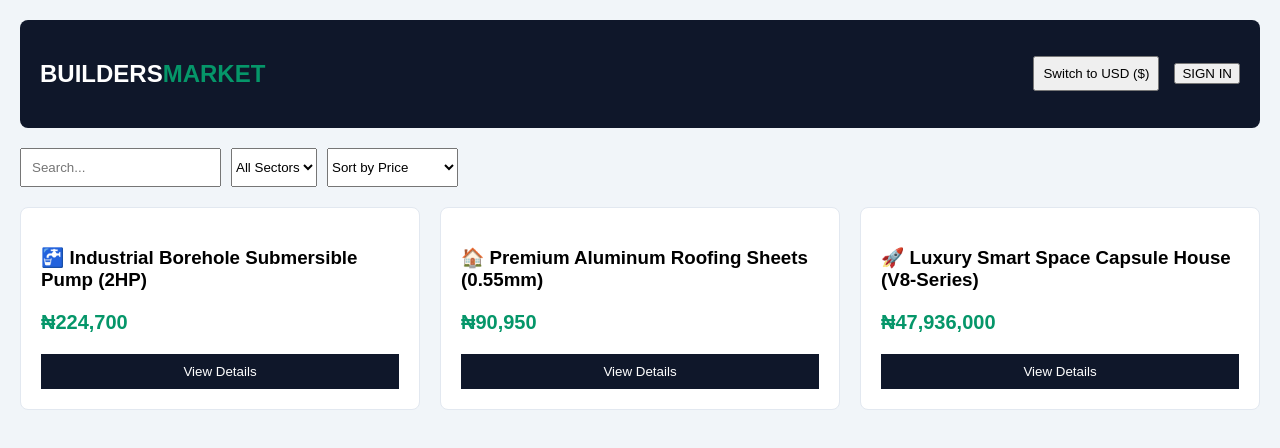
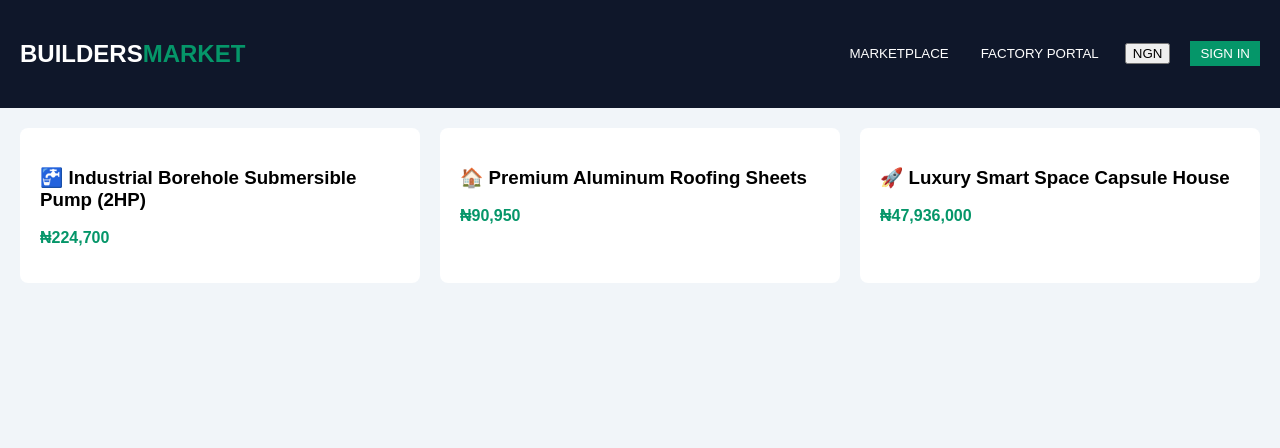
Before and after one commit to francisjolaoso1-dev/buildersmarket-v2, a Next.js app: page / in a window 1280 px wide. Shown: the top 448 px of the page. Built offline with nearby package versions, Linux system fonts and the light colour scheme.

Commit message:
Update page.js

```diff
--- a/src/app/page.js
+++ b/src/app/page.js
@@ -1,90 +1,70 @@
 'use client';
 import { useState } from 'react';
 
-// 1. DATA (Restored with all price fields)
 const INITIAL_PRODUCTS = [
-  { id: 1, name: 'Industrial Borehole Submersible Pump (2HP)', category: 'Plumbing', ngn: '₦210,000', usd: '$131.00', dutyNgn: '₦14,700', dutyUsd: '$9.17', totalNgn: '₦224,700', totalUsd: '$140.17', origin: 'Guangdong Shipping Depot', type: 'CHINA IMPORTED', icon: ' 🚰 ' },
-  { id: 2, name: 'Premium Aluminum Roofing Sheets (0.55mm)', category: 'Aluminum', ngn: '₦85,000', usd: '$53.00', dutyNgn: '₦5,950', dutyUsd: '$3.71', totalNgn: '₦90,950', totalUsd: '$56.71', origin: 'Abuja Central Warehouse', type: 'LOCAL DISTRIBUTOR', icon: ' 🏠 ' },
-  { id: 3, name: 'Luxury Smart Space Capsule House (V8-Series)', category: 'Prefab Structural', ngn: '₦44,800,000', usd: '$28,000.00', dutyNgn: '₦3,136,000', dutyUsd: '$1,960.00', totalNgn: '₦47,936,000', totalUsd: '$29,960.00', origin: 'Foshan Prefab Industry Zone', type: 'CHINA IMPORTED', icon: ' 🚀 ' }
+  { id: 1, name: 'Industrial Borehole Submersible Pump (2HP)', category: 'Plumbing', ngn: '₦210,000', usd: '$131.00', totalNgn: '₦224,700', totalUsd: '$140.17', origin: 'Guangdong', icon: ' 🚰 ' },
+  { id: 2, name: 'Premium Aluminum Roofing Sheets', category: 'Aluminum', ngn: '₦85,000', usd: '$53.00', totalNgn: '₦90,950', totalUsd: '$56.71', origin: 'Abuja', icon: ' 🏠 ' },
+  { id: 3, name: 'Luxury Smart Space Capsule House', category: 'Prefab Structural', ngn: '₦44,800,000', usd: '$28,000.00', totalNgn: '₦47,936,000', totalUsd: '$29,960.00', origin: 'Foshan', icon: ' 🚀 ' }
 ];
 
 export default function Home() {
-  // 2. STATE MANAGEMENT
-  const [searchTerm, setSearchTerm] = useState('');
+  const [activeTab, setActiveTab] = useState('market');
   const [viewMode, setViewMode] = useState('NGN');
-  const [selectedCategory, setSelectedCategory] = useState('All');
-  const [sortOrder, setSortOrder] = useState('default');
-  const [showModal, setShowModal] = useState(false);
-  const [modalItem, setModalItem] = useState(null);
   const [currentUser, setCurrentUser] = useState(null);
+  const [showAuthModal, setShowAuthModal] = useState(false);
+  const [authEmail, setAuthEmail] = useState('');
 
-  // 3. LOGIC (Filtering & Currency-Aware Sorting)
-  const filtered = INITIAL_PRODUCTS.filter(p =>
-    (p.name.toLowerCase().includes(searchTerm.toLowerCase())) &&
-    (selectedCategory === 'All' || p.category === selectedCategory)
-  );
-
-  const display = [...filtered].sort((a, b) => {
-    const priceKey = viewMode === 'NGN' ? 'totalNgn' : 'totalUsd';
-    const vA = parseFloat(a[priceKey].replace(/[₦,$]/g, '').replace(/,/g, ''));
-    const vB = parseFloat(b[priceKey].replace(/[₦,$]/g, '').replace(/,/g, ''));
-    return sortOrder === 'low' ? vA - vB : sortOrder === 'high' ? vB - vA : 0;
-  });
+  const handleSignIn = (e) => {
+    e.preventDefault();
+    setCurrentUser({ name: authEmail.split('@')[0] });
+    setShowAuthModal(false);
+  };
 
   return (
-    <div style={{ fontFamily: 'sans-serif', backgroundColor: '#f1f5f9', minHeight: '100vh', padding: '20px' }}>
+    <div style={{ fontFamily: 'sans-serif', background: '#f1f5f9', minHeight: '100vh' }}>
       {/* HEADER */}
-      <header style={{ background: '#0f172a', color: '#fff', padding: '20px', display: 'flex', justifyContent: 'space-between', borderRadius: '8px', marginBottom: '20px' }}>
+      <header style={{ background: '#0f172a', color: '#fff', padding: '20px', display: 'flex', justifyContent: 'space-between' }}>
         <h2>BUILDERS<span style={{ color: '#059669' }}>MARKET</span></h2>
-        <div style={{ display: 'flex', gap: '15px', alignItems: 'center' }}>
-          <button onClick={() => setViewMode(viewMode === 'NGN' ? 'USD' : 'NGN')} style={{ padding: '8px', cursor: 'pointer' }}>
-            Switch to {viewMode === 'NGN' ? 'USD ($)' : 'NGN (₦)'}
-          </button>
+        <nav style={{ display: 'flex', gap: '20px', alignItems: 'center' }}>
+          <button onClick={() => setActiveTab('market')} style={{ background: 'none', border: 'none', color: '#fff', cursor: 'pointer' }}>MARKETPLACE</button>
+          <button onClick={() => setActiveTab('factory')} style={{ background: 'none', border: 'none', color: '#fff', cursor: 'pointer' }}>FACTORY PORTAL</button>
+          <button onClick={() => setViewMode(viewMode === 'NGN' ? 'USD' : 'NGN')}>{viewMode}</button>
           {!currentUser ? (
-            <button onClick={() => setCurrentUser({name: 'Builder'})}>SIGN IN</button>
+            <button onClick={() => setShowAuthModal(true)} style={{ background: '#059669', border: 'none', color: '#fff', padding: '5px 10px' }}>SIGN IN</button>
           ) : (
-            <span>Welcome, {currentUser.name}</span>
+            <span>{currentUser.name}</span>
           )}
-        </div>
+        </nav>
       </header>
 
-      {/* FILTERS */}
-      <section style={{ marginBottom: '20px', display: 'flex', gap: '10px' }}>
-        <input placeholder="Search..." onChange={(e) => setSearchTerm(e.target.value)} style={{ padding: '10px' }} />
-        <select onChange={(e) => setSelectedCategory(e.target.value)}>
-          <option value="All">All Sectors</option>
-          <option value="Plumbing">Plumbing</option>
-          <option value="Aluminum">Aluminum</option>
-          <option value="Prefab Structural">Prefab</option>
-        </select>
-        <select onChange={(e) => setSortOrder(e.target.value)}>
-          <option value="default">Sort by Price</option>
-          <option value="low">Price: Low to High</option>
-          <option value="high">Price: High to Low</option>
-        </select>
-      </section>
-
-      {/* GRID */}
-      <main style={{ display: 'grid', gridTemplateColumns: 'repeat(auto-fit, minmax(280px, 1fr))', gap: '20px' }}>
-        {display.map(p => (
-          <div key={p.id} style={{ background: '#fff', padding: '20px', borderRadius: '8px', border: '1px solid #e2e8f0' }}>
-            <h3>{p.icon} {p.name}</h3>
-            <p style={{ fontSize: '20px', fontWeight: 'bold', color: '#059669' }}>
-              {viewMode === 'NGN' ? p.totalNgn : p.totalUsd}
-            </p>
-            <button onClick={() => { setModalItem(p); setShowModal(true); }} style={{ width: '100%', padding: '10px', background: '#0f172a', color: '#fff', border: 'none', cursor: 'pointer' }}>View Details</button>
+      {/* CONTENT AREA */}
+      <main style={{ padding: '20px' }}>
+        {activeTab === 'market' ? (
+          <div style={{ display: 'grid', gap: '20px', gridTemplateColumns: 'repeat(3, 1fr)' }}>
+            {INITIAL_PRODUCTS.map(p => (
+              <div key={p.id} style={{ background: '#fff', padding: '20px', borderRadius: '8px' }}>
+                <h3>{p.icon} {p.name}</h3>
+                <p style={{ fontWeight: 'bold', color: '#059669' }}>{viewMode === 'NGN' ? p.totalNgn : p.totalUsd}</p>
+              </div>
+            ))}
           </div>
-        ))}
+        ) : (
+          <div style={{ background: '#fff', padding: '40px', borderRadius: '8px', textAlign: 'center' }}>
+            <h2>Factory Portal</h2>
+            <p>Welcome to the manufacturing control center.</p>
+          </div>
+        )}
       </main>
 
-      {/* MODAL */}
-      {showModal && (
-        <div style={{ position: 'fixed', top:0, left:0, right:0, bottom:0, background: 'rgba(0,0,0,0.5)', display: 'flex', alignItems: 'center', justifyContent: 'center' }}>
-          <div style={{ background: '#fff', padding: '30px', borderRadius: '8px', width: '300px' }}>
-            <h2>{modalItem.name}</h2>
-            <p>Total: {viewMode === 'NGN' ? modalItem.totalNgn : modalItem.totalUsd}</p>
-            <button onClick={() => setShowModal(false)} style={{ width: '100%', padding: '10px' }}>Close</button>
-          </div>
+      {/* AUTH MODAL */}
+      {showAuthModal && (
+        <div style={{ position: 'fixed', top: 0, left: 0, right: 0, bottom: 0, background: 'rgba(0,0,0,0.5)', display: 'flex', alignItems: 'center', justifyContent: 'center' }}>
+          <form onSubmit={handleSignIn} style={{ background: '#fff', padding: '30px', borderRadius: '8px' }}>
+            <h3>Sign In</h3>
+            <input type="email" placeholder="Email" onChange={(e) => setAuthEmail(e.target.value)} required style={{ display: 'block', marginBottom: '10px' }} />
+            <button type="submit">Authenticate</button>
+            <button type="button" onClick={() => setShowAuthModal(false)} style={{ marginLeft: '10px' }}>Cancel</button>
+          </form>
         </div>
       )}
     </div>
```
